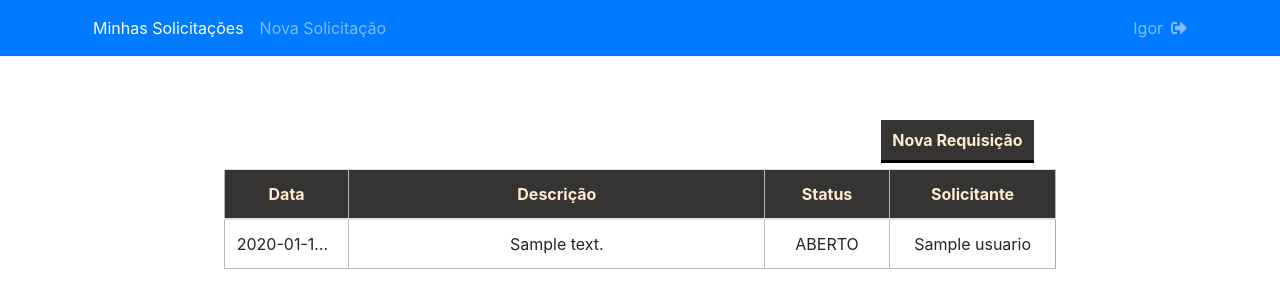
After one commit to rodps/solicitacoes, a Node server app: page /requisicoes/ in a window 1280 px wide. The commit adds this page. Shown: the top 308 px of the page. Run offline with Node 20, Linux system fonts and the light colour scheme; tables that the repository leaves empty hold one stand-in row (values such as "Sample post"); some libraries are stand-ins or nearby versions; some web fonts are replaced.

Commit message:
Merge manual

```diff
--- a/app.js
+++ b/app.js
@@ -8,7 +8,8 @@ const express = require("express"),
   app = express(),
   loginRouter = require("./routes/login"),
   solicitacoesRouter = require("./routes/solicitacoes"),
-  produtosRouter = require("./routes/produtos");
+  produtosRouter = require("./routes/produtos"),
+  requisicoesRouter = require("./routes/requisicoes");
 
 // configuracoes
 app.use(bodyParser.urlencoded({ extended: false }));
@@ -31,6 +32,8 @@ passport.deserializeUser(passportStrategies.deserialize);
 app.use("/", loginRouter);
 app.use("/solicitacoes", solicitacoesRouter);
 app.use("/produtos", produtosRouter);
+app.use("/requisicoes", requisicoesRouter);
+
 
 //Cria o banco de dados
 //{force:true} Drop tables se ja existirem
--- a/public/css/requisicao.css
+++ b/public/css/requisicao.css
@@ -1,21 +1,66 @@
 .table{
-    width: 75%;
+	width: 75%;
+	margin: auto;
     margin-bottom : .5em;
     table-layout: fixed;
 }
 td, th {
+	white-space: nowrap;
+    width: 12em;
+    overflow: hidden;
+    text-overflow: ellipsis;
     padding: .7em;
 	margin: 0;
 	border: 1px solid rgba(172, 169, 169, 0.808);
 	text-align: center;
 }
 th{
-    font-weight: bold;
+	font-weight: bold;
 	background-color: #363333;
-    color: blanchedalmond;
+	color: blanchedalmond;
 }
 label{
 	color: #555;
 	display: block;
 	margin-bottom: .2em;
 }
+.solicitacao-invalido{
+	background-color: lightcoral;
+	color: white
+	}
+
+.info-id{
+	visibility: hidden;
+}
+
+button{
+	margin-top: 5%;
+	margin-bottom: 0.5%;
+	margin-left: 68.8%;
+
+	padding: .5em;
+	border: 0;
+	border-bottom: 3px solid;
+	font-size: 1em;
+	font-weight: bold;
+	cursor: pointer;
+	color: blanchedalmond;
+	background-color:#363333;
+	border-color: black;
+	width: 12%;
+    display: block;
+    clear: both;
+}
+button:active{
+	margin-top:5%;
+	border: 0;
+}
+button[disabled=disabled], button:disabled {
+    background-color: gray;
+	border-color: darkgray;
+}
+
+.solicitacaoSelecionada{
+	background-color: rgba(107, 211, 107, 0.637);
+	color: white
+}
--- a/public/js/req.js
+++ b/public/js/req.js
@@ -1,40 +1,74 @@
+
+var listRequisicao = []
+var idSolicitacao
+
 var solicitacaoTr = document.createElement("tr");
+var xhr = new XMLHttpRequest();
 
-var xhr = new XMLHttpRequest();
-xhr.open(
-  "GET",
-  "https://raw.githubusercontent.com/LuizASSilveira/pi-almoxarifado/master/teste.json"
-); //tipo de requisição + end.
-xhr.addEventListener("load", function() {
+xhr.open("GET", "http://localhost:3000/requisicoes/listar/solicitacoes"); //tipo de requisição + end.
+
+xhr.addEventListener("load", function(){
     var sol = JSON.parse(xhr.responseText);
     sol.forEach(function(solicitacao) {
-    console.log(solicitacao);
         addSolicitacaoNaTabela(solicitacao);
     });
+})
+
+xhr.send();
+
+var tabela = document.querySelector("table");
+tabela.addEventListener("click", function(event){
+    idSolicitacao = event.target.parentNode.lastChild.textContent
+    if(!listRequisicao.includes(idSolicitacao)){
+        listRequisicao.push(idSolicitacao)
+    }
+    else{
+        listRequisicao.pop(idSolicitacao)
+    }
+    console.log(listRequisicao)
+    //setTimeout(function(){
+    //    event.target.parentNode.remove(); //pega campo do duplo click e elimina o pai , fazendo assim apagar a linha
+    //},300);
 });
 
-xhr.send();
-function addSolicitacaoNaTabela(solicitacao) {
+
+var btdCarregar = document.querySelector("#newRequisicao");
+
+
+    btdCarregar.addEventListener("click",function(){
+        var json = JSON.stringify({"solicitacoes" : listRequisicao});
+        console.log(json)
+
+        var ajax = new XMLHttpRequest()
+        ajax.open("POST", "http://localhost:3000/requisicoes/criar/requisicoes", true)
+        ajax.setRequestHeader('Content-type','application/json; charset=utf-8');
+         ajax.send(json)
+
+})
+
+
+
+///////////////////////////
+function addSolicitacaoNaTabela(solicitacao){
     var solicitacaoTr = montaTr(solicitacao);
     var tabela = document.querySelector("#tabela-solicitacao");
     tabela.appendChild(solicitacaoTr);
 }
-
-function montaTr(solicitacao) {
+function montaTr(solicitacao){
     var solicitacaoTr = document.createElement("tr");
     solicitacaoTr.classList.add("solicitacao");
 
-  solicitacaoTr.appendChild(montaTd(solicitacao.nome, "info-descricao"));
-  solicitacaoTr.appendChild(montaTd(solicitacao.data, "info-data"));
-  solicitacaoTr.appendChild(montaTd(solicitacao.status, "info-status"));
-  solicitacaoTr.appendChild(
-    montaTd(solicitacao.solicitante, "info-solicitante")
-  );
+    solicitacaoTr.appendChild(montaTd(solicitacao.data,         "info-data"         ));
+    solicitacaoTr.appendChild(montaTd(solicitacao.descricao,    "info-descricao"    ));
+    solicitacaoTr.appendChild(montaTd(solicitacao.status,       "info-status"       ));
+    solicitacaoTr.appendChild(montaTd(solicitacao.usuario.nome, "info-solicitante"  ));
+
+    solicitacaoTr.appendChild(montaTd(solicitacao.id,           "info-id"           ));
 
     return solicitacaoTr;
  }
 
-function montaTd(dado, classe) {
+function montaTd(dado,classe){
     var td = document.createElement("td");
     td.textContent = dado;
     td.classList.add(classe);
--- /dev/null
+++ b/routes/requisicoes.js
@@ -0,0 +1,85 @@
+var express = require('express');
+var router = express.Router();
+var models = require("../models");
+var Sequelize = require('sequelize');
+const Op = Sequelize.Op;
+
+router.get("/listar/orcamentos", function (req, res) {
+    models.orcamentos.findAll({
+        include: [{
+            model: models.solicitacoes,
+            where: { id: Sequelize.col('orcamentos.id'), status: 'ABERTO' }
+        }]
+
+    }).then(solicitacoes => {
+        res.send(solicitacoes);
+    });
+
+
+});
+
+router.get("/listar/solicitacoes", function (req, res) {
+
+    models.solicitacoes.findAll({
+        include: [{
+            model: models.usuarios,
+            where: { id: Sequelize.col('usuario_id') }
+        }],
+        where:{
+             [Op.or]: [{ status: "ABERTO" }, { status: "APROVADO" }, { status: "DESERTO" }]
+        }
+    }).then(solicitacoes => {
+        res.send(solicitacoes);
+    });
+
+});
+
+router.get("/listar/solicitacoes/:id", function (req, res) {
+   const id = req.params.id;
+
+    models.solicitacoes.findById(id).then(solicitacao =>{
+        if (solicitacao) {
+                res.status(200).json(solicitacao);
+            } else {
+                res.status(404).send('Solicitacao não encontrada.');
+            }
+        }).catch(ex => {
+            console.error(ex);
+            res.status(400).send('Não foi possível consultar a solicitacao.');
+        })
+        //res.send(solicitacao);
+});
+
+router.post("/criar/requisicoes", function (req, res) {
+    models.requisicoes.create({usuario_id : 1}).then((_requisicao) => {
+           let id_requisicao =_requisicao.numero;
+         //  console.log(id_requisicao)
+            let lista = []
+            req.body.solicitacoes.forEach(function(item) {
+                lista.push({
+                    requisicao_id:id_requisicao,
+                    solicitacao_id:item,
+                })
+            });
+            models.solicitacao_requisicao.bulkCreate(lista).then(() => {
+                 res.status(201).send("Requisicão Criada");
+
+            }).catch( ex => {
+                 res.status(400).send('Não foi possível associar a solicitação com a requisicão ' +
+                'no banco de dados.');
+            })
+
+     }).catch(ex => {
+        console.error(ex);
+        res.status(400).send('Não foi possível incluir a requisicao ' +
+            'no banco de dados.');
+     });
+
+
+});
+
+router.get("/", function (req, res) {
+    res.render("requisicoes/requisicao");
+});
+
+module.exports = router;
--- /dev/null
+++ b/views/requisicoes/requisicao.ejs
@@ -0,0 +1,62 @@
+<!DOCTYPE html>
+<html>
+<head>
+	<title>Sistema Almoxarifado</title>
+	<link rel="stylesheet" type="text/css" href="/css/bootstrap.min.css">
+	<link rel="stylesheet" type="text/css" href="/css/fontawesome-all.min.css">
+	<link rel="stylesheet" type="text/css" href="/css/requisicao.css">
+</head>
+<body>
+	<nav class="navbar navbar-expand-lg navbar-dark bg-primary">
+		<div class="container">
+		  <button class="navbar-toggler" type="button" data-toggle="collapse" data-target="#navbarSupportedContent" aria-controls="navbarSupportedContent" aria-expanded="false" aria-label="Toggle navigation">
+		    <span class="navbar-toggler-icon"></span>
+		  </button>
+
+		  <div class="collapse navbar-collapse" id="navbarSupportedContent">
+		    <ul class="navbar-nav mr-auto">
+		      <li class="nav-item active">
+		        <a class="nav-link" href="/solicitacoes">Minhas Solicitações</a>
+		      </li>
+		      <li class="nav-item">
+		        <a class="nav-link" href="/solicitacoes/new">Nova Solicitação</a>
+		      </li>
+		    </ul>
+		    <ul class="navbar-nav ml-auto">
+		    	<li class="nav-item">
+		    		<span class="navbar-text">Igor</span>
+		    	</li>
+		    	<li class="nav-item">
+		    		<a class="nav-link" href="#"><i class="fas fa-sign-out-alt"></i></a>
+		    	</li>
+		    </ul>
+		  </div>
+		</div>
+	</nav>
+
+	<button id="newRequisicao" class="botao bto-principal">Nova Requisição</button>
+	<div class="container">
+		<table class="table">
+			<thead>
+                <tr>
+			        		<th scope="col" style="width:15%" id = "thData">Data</th>
+									<th scope="col" style="width:50%" id = "thDescricao">Descrição</th>
+                  <th scope="col" style="width:15%" id = "thStatus">Status</th>
+									<th scope="col" style="width:20%" id = "thSolicitante">Solicitante</th>
+                </tr>
+            </thead>
+            <tbody id="tabela-solicitacao">
+            </tbody>
+        </table>
+
+        <script src="/js/req.js"></script>
+
+	</div>
+	<!-- Bootstrap JSs -->
+	<script src="/js/bootstrap.min.js"></script>
+
+	<!-- FontAwesome JS -->
+	<script src="/js/fontawesome-all.min.js"></script>
+
+</body>
+</html>
```
Also changed, not shown: public/css/style.css (+59 -2 lines), 1 other file. Lines whose indentation alone changed are shown as unchanged.
